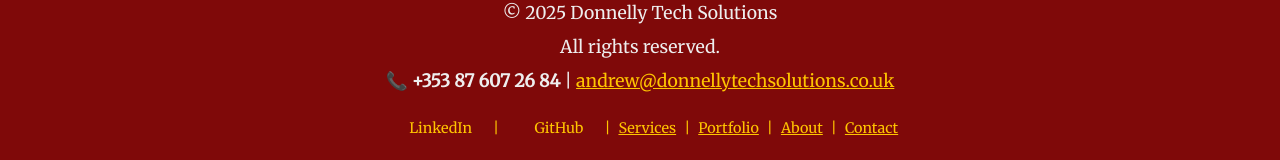
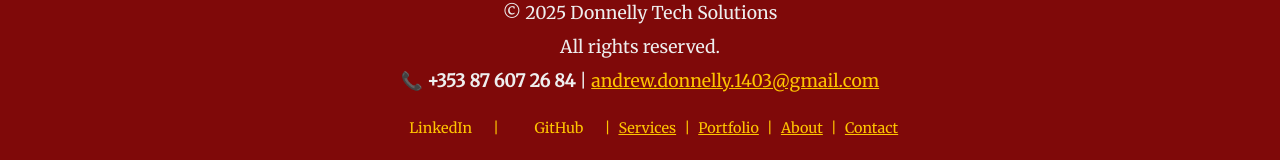
Before and after one commit to AndrewDonnelly93/donnellytech-solutions, a Next.js app: page / in a window 1280 px wide. Shown: the part 7461-7621 px from the top of the page. Built offline with nearby package versions, Linux system fonts and the light colour scheme; some icons are missing; a web font is replaced by a local one.

Commit message:
email and Trish website changed

```diff
--- a/src/app/components/Footer.tsx
+++ b/src/app/components/Footer.tsx
@@ -25,7 +25,7 @@ export default function Footer() {
       <Typography>
         📞 <strong>+353 87 607 26 84</strong> |{" "}
         <MuiLink
-          href="mailto:andrew@donnellytechsolutions.co.uk"
+          href="mailto:andrew.donnelly.1403@gmail.com"
           sx={{
             color: theme.palette.secondary.main,
             textDecoration: "underline",
@@ -35,7 +35,7 @@ export default function Footer() {
             },
           }}
         >
-          andrew@donnellytechsolutions.co.uk
+          andrew.donnelly.1403@gmail.com
         </MuiLink>
       </Typography>
 
--- a/src/app/portfolio/page.tsx
+++ b/src/app/portfolio/page.tsx
@@ -23,7 +23,7 @@ const projects = [
     title: "Trish Bourke Therapy",
     description:
       "A simple informational website for a therapist with blog features, built with React and styled with MUI.",
-    url: "https://www.trishbourke-therapy.ie/",
+    url: "https://therapy-app-git-main-andrew-donnellys-projects.vercel.app/",
     github: "https://github.com/AndrewDonnelly93/therapy-app",
   },
 ];
```
